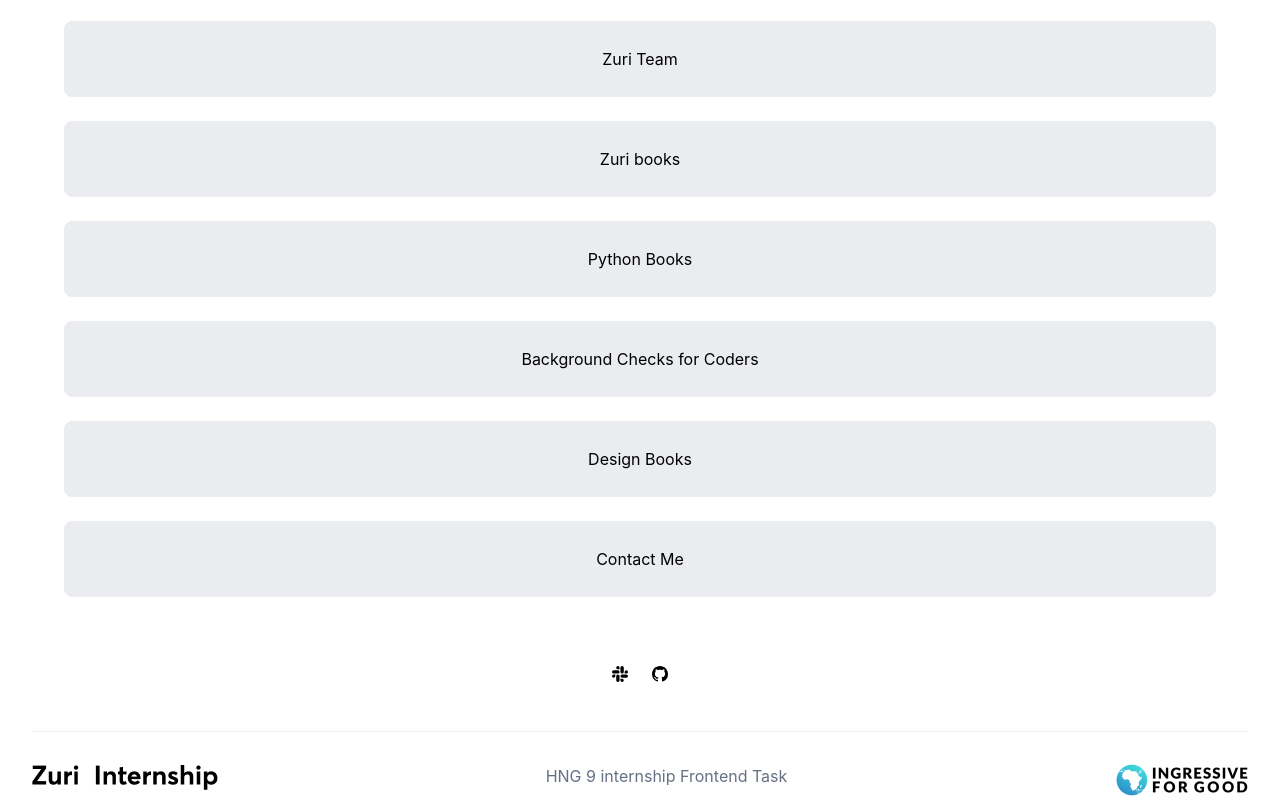
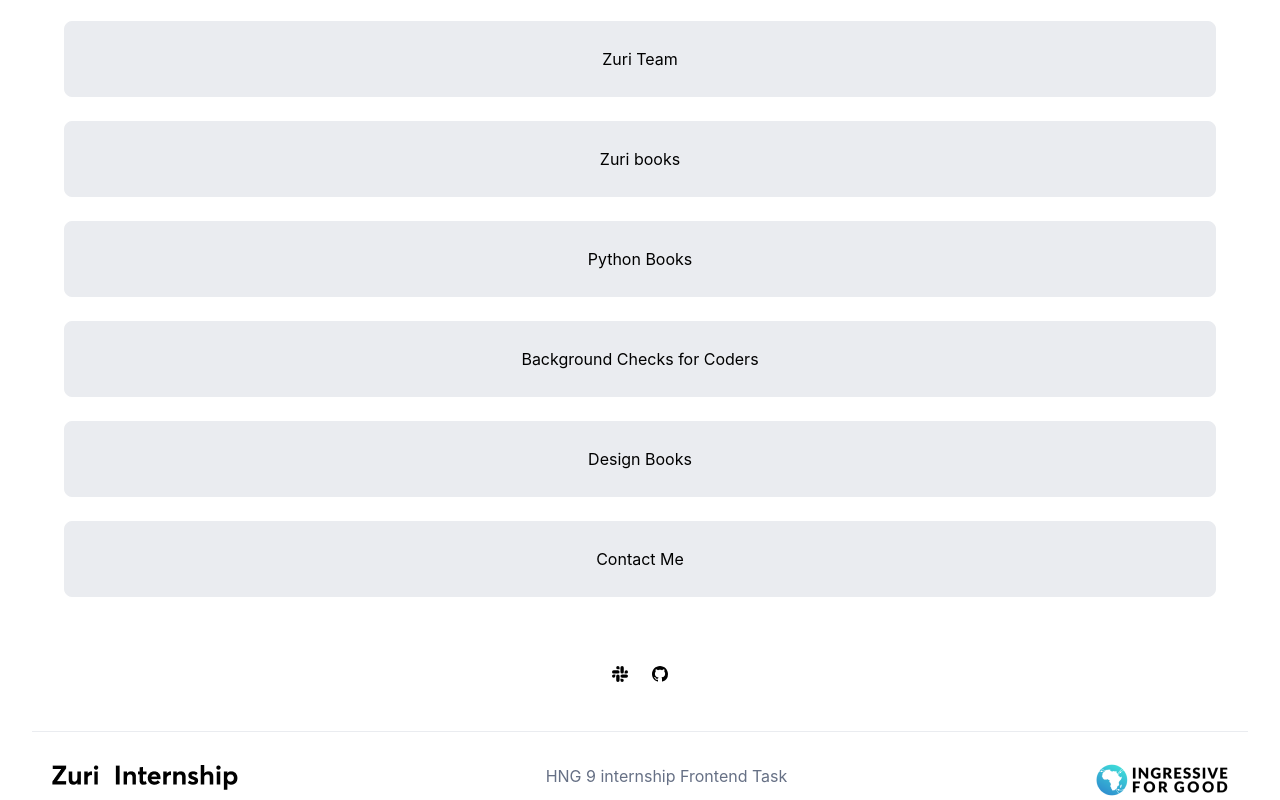
Before and after one commit to chiomavera/hng-link-tree, a React (Create React App) app: page / in a window 1280 px wide. Shown: the part 219-1019 px from the top of the page. Built offline with nearby package versions, Linux system fonts and the light colour scheme.

Commit message:
MAKE: change footer padding

```diff
--- a/src/index.css
+++ b/src/index.css
@@ -177,7 +177,7 @@ footer{
   display: flex;
   flex-direction: column;
   /* align-items: center; */
-  padding: 32px 0px 0px;
+  padding: 32px 20px;
   gap: 32px;
   width: 375px;
   height: 196px;
```
